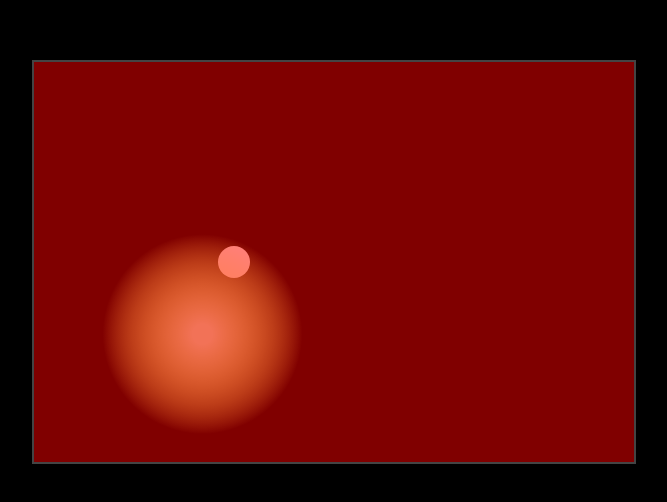
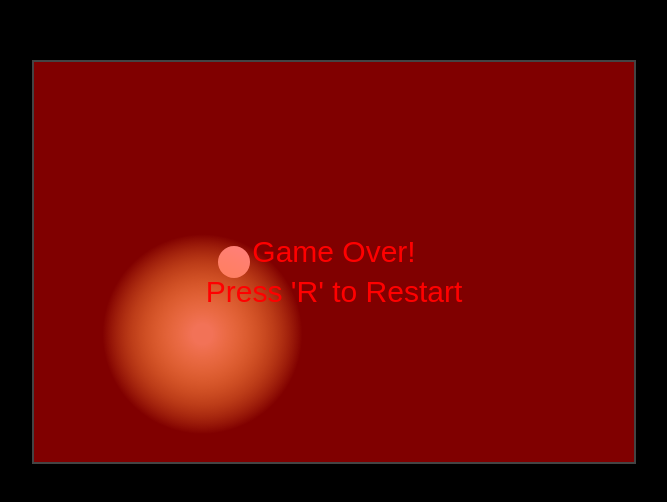
Before and after one commit to Lanieza/cmsc170, a plain HTML site: page index.html in a window 1280 px wide. Shown: the part 138-640 px from the top of the page, without its empty margins (306-973 px from the left). Drawn offline with Linux system fonts and the light colour scheme.

Commit message:
add game over and restart

```diff
--- a/index.html
+++ b/index.html
@@ -25,27 +25,38 @@
         const canvas = document.getElementById("gameCanvas");
         const ctx = canvas.getContext("2d");
 
-        let player = { x: 200, y: 200, radius: 16 };
-        let light = { x: 100, y: 100, size: 100 };
-        let detected = false;
+        let player, light, detected, gameOver;
         const speed = 5;
         let lightSpeed = 2;
         let angle = 0;
         let stopLight = false;
-
         let keys = {};
 
-        document.addEventListener("keydown", (e) => keys[e.key] = true);
+        function resetGame() {
+            player = { x: 200, y: 200, radius: 16 };
+            light = { x: 100, y: 100, size: 100 };
+            detected = false;
+            gameOver = false;
+            angle = 0;
+        }
+
+        document.addEventListener("keydown", (e) => {
+            keys[e.key] = true;
+            if (e.key === "r" || e.key === "R") resetGame(); // Restart game
+        });
+
         document.addEventListener("keyup", (e) => keys[e.key] = false);
 
         function movePlayer() {
-            if (keys["ArrowUp"]) player.y -= speed;
-            if (keys["ArrowDown"]) player.y += speed;
-            if (keys["ArrowLeft"]) player.x -= speed;
-            if (keys["ArrowRight"]) player.x += speed;
+            if (gameOver) return;
+            if (keys["ArrowUp"] && player.y - player.radius > 0) player.y -= speed;
+            if (keys["ArrowDown"] && player.y + player.radius < canvas.height) player.y += speed;
+            if (keys["ArrowLeft"] && player.x - player.radius > 0) player.x -= speed;
+            if (keys["ArrowRight"] && player.x + player.radius < canvas.width) player.x += speed;
         }
 
         function moveLight() {
+            if (gameOver) return;
             let dx = player.x - light.x;
             let dy = player.y - light.y;
             let distance = Math.sqrt(dx * dx + dy * dy);
@@ -57,6 +68,8 @@
                 light.x = 300 + Math.cos(angle) * 150;
                 light.y = 200 + Math.sin(angle) * 150;
                 angle += lightSpeed * 0.01;
+            } else {
+                gameOver = true; // End game when caught
             }
         }
 
@@ -94,6 +107,15 @@
                 ctx.fillStyle = "rgba(255, 0, 0, 0.5)";
                 ctx.fillRect(0, 0, canvas.width, canvas.height);
             }
+
+            // Show game over message
+            if (gameOver) {
+                ctx.fillStyle = "red";
+                ctx.font = "30px Arial";
+                ctx.textAlign = "center";
+                ctx.fillText("Game Over!", canvas.width / 2, canvas.height / 2);
+                ctx.fillText("Press 'R' to Restart", canvas.width / 2, canvas.height / 2 + 40);
+            }
         }
 
         function gameLoop() {
@@ -103,6 +125,7 @@
             requestAnimationFrame(gameLoop);
         }
 
+        resetGame();
         gameLoop();
     </script>
 </body>
```
